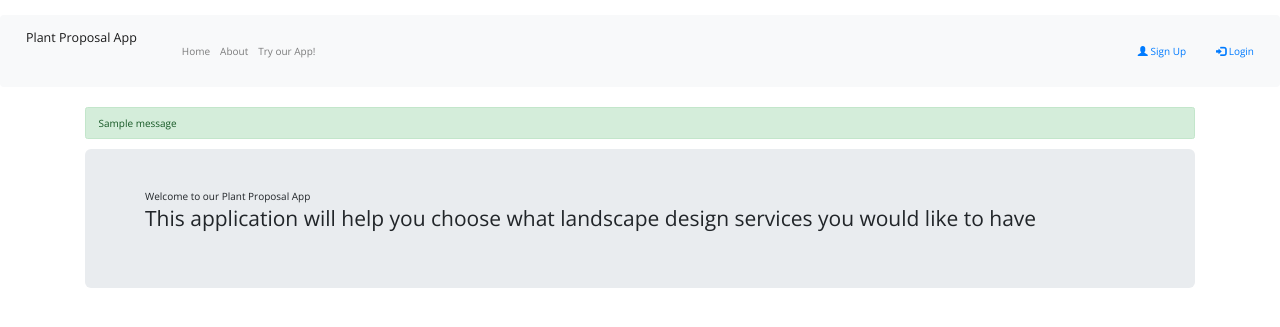
After one commit to ingenium21/PlantApp, a Flask app: page / in a window 1280 px wide. The commit adds this page. Shown: the top 327 px of the page. Run offline with Flask 2, Linux system fonts and the light colour scheme; one stand-in notice (Sample message) is shown; some libraries are stand-ins or nearby versions.

Commit message:
Add files via upload

```diff
--- /dev/null
+++ b/templates/includes/_messages.html
@@ -0,0 +1,15 @@
+{% with messages = get_flashed_messages(with_categories=true) %}
+  {% if messages %}
+    {% for category, message in messages %}
+    <div class="alert alert-{{ category }}">{{ message }}</div>
+    {% endfor %}
+  {% endif %}
+{% endwith %}
+
+{% if error %}
+    <div class="alert alert-danger">{{error}}</div>
+{% endif %}
+
+{% if msg %}
+    <div class="alert alert-success">{{msg}}</div>
+{% endif %}
--- a/templates/includes/_navbar.html
+++ b/templates/includes/_navbar.html
@@ -1,3 +1,6 @@
+<link rel="stylesheet" href="https://maxcdn.bootstrapcdn.com/bootstrap/3.3.7/css/bootstrap.min.css">
+
+
 <nav class="navbar navbar-expand-lg navbar-light bg-light">
   <a class="navbar-brand" href="/">Plant Proposal App</a>
   <button class="navbar-toggler" type="button" data-toggle="collapse" data-target="#navbarSupportedContent" aria-controls="navbarSupportedContent" aria-expanded="false" aria-label="Toggle navigation">
@@ -16,5 +19,17 @@
 		<a class="nav-Link" href="/contactForm">Try our App!</a>
 	  </li>
     </ul>
+
+    <ul class="nav navbar-nav navbar-right">
+        {% if session['logged in'] == True %}
+        <li><a href="/dashboard">
+            <span class="glyphicon glyphicon-dashboard"></span> Dashboard
+        </a></li>
+        <li><a href="/logout"><span class="glyphicon glyphicon-log-out"></span> Logout</a></li>
+        {% else %}
+        <li><a href="/signup"><span class="glyphicon glyphicon-user"></span> Sign Up</a></li>
+        <li><a href="/login"><span class="glyphicon glyphicon-log-in"></span> Login</a></li>
+        {% endif %}
+    </ul>
   </div>
 </nav>
```
